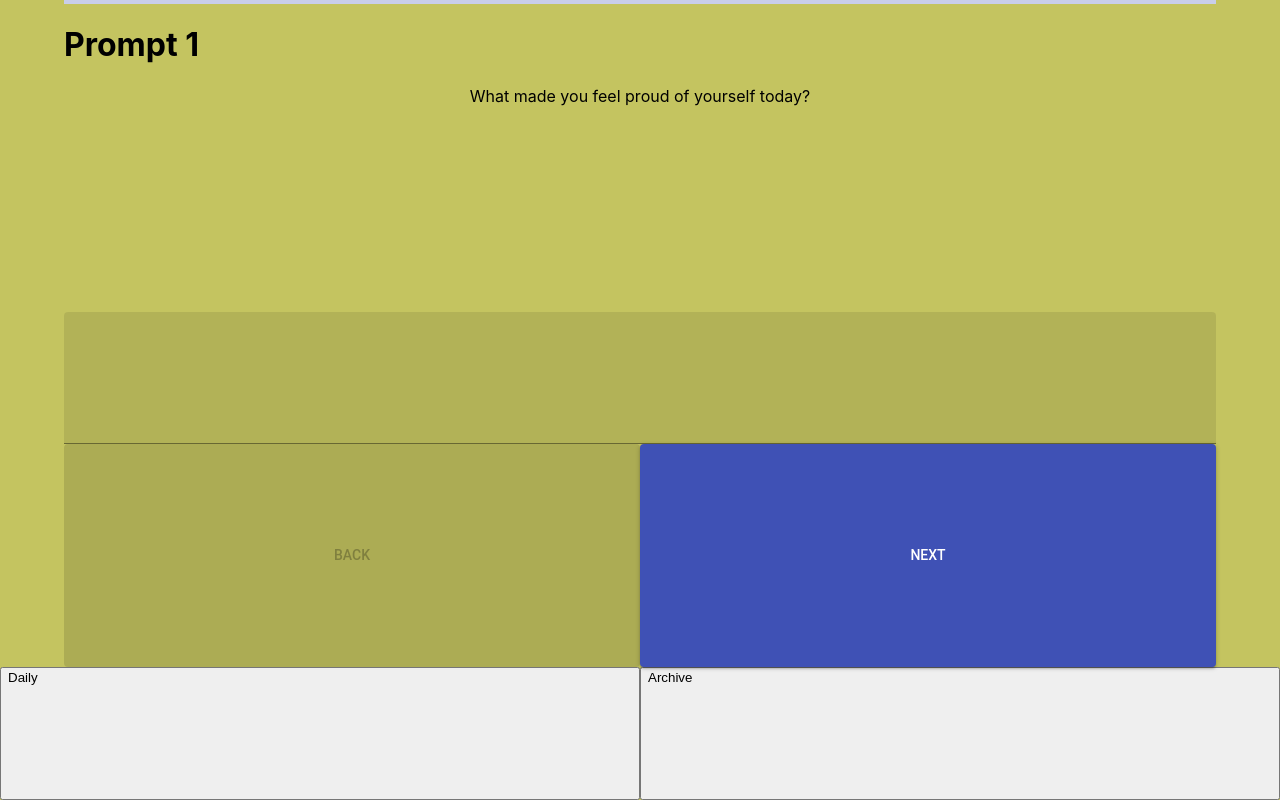
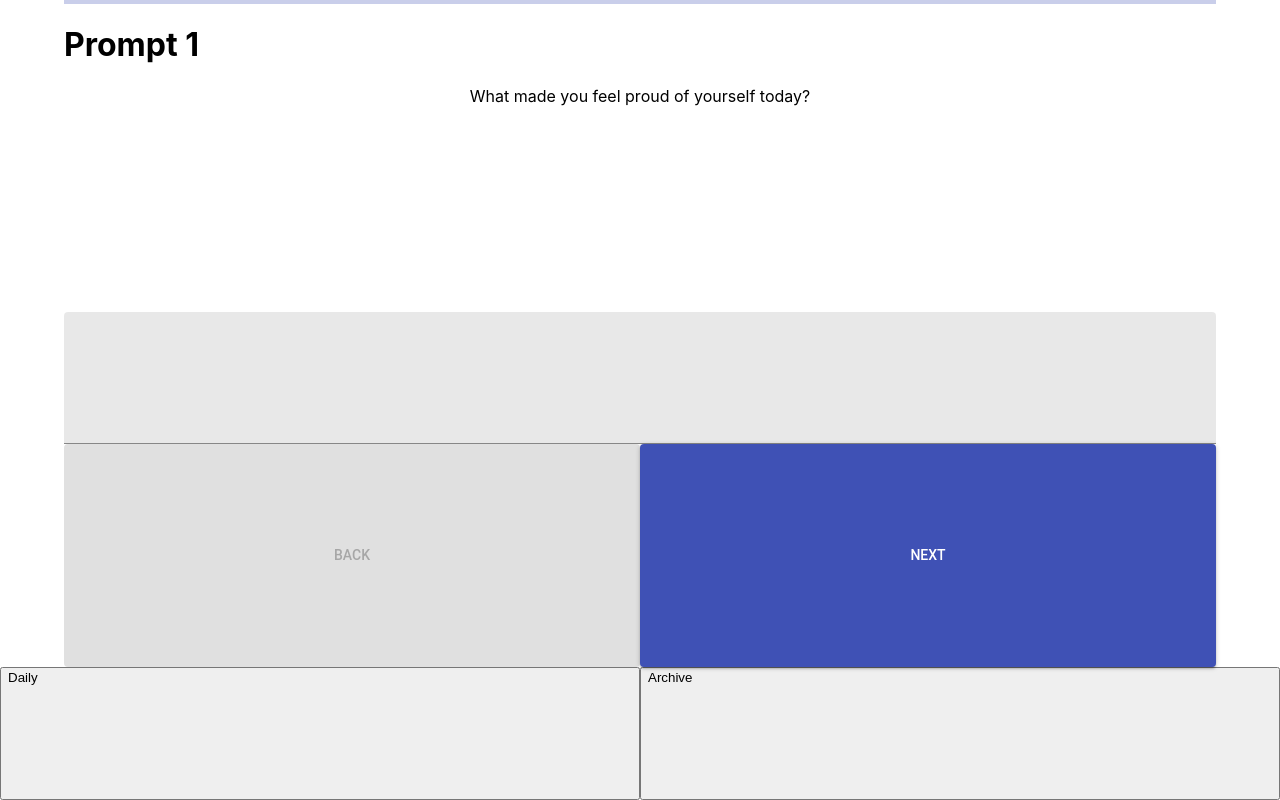
Before and after one commit to EnochPoon/ConnectApp, a React (Create React App) app: page / in a window 1280 px wide. Built offline with nearby package versions, Linux system fonts and the light colour scheme.

Commit message:
Update App.css

```diff
--- a/src/App.css
+++ b/src/App.css
@@ -2,7 +2,7 @@
   flex-direction: column;
   height: 100vh;
   display: flex;
-  background-color: #c4c460;
+  background-color: #FFFFFF;
 }
 
 .buttons{
```
